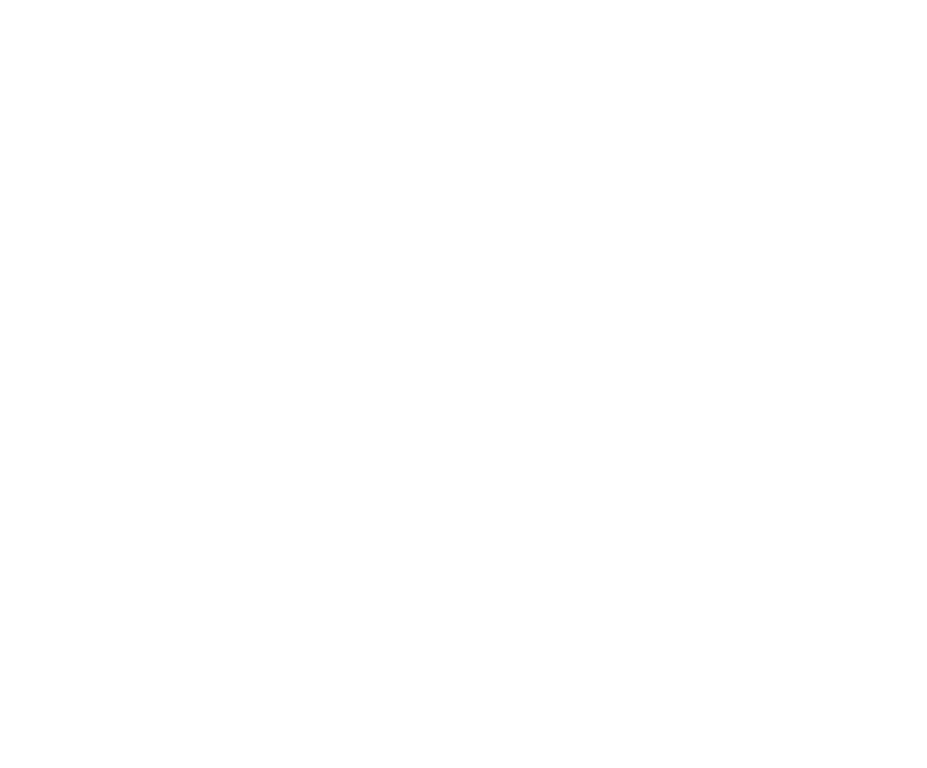
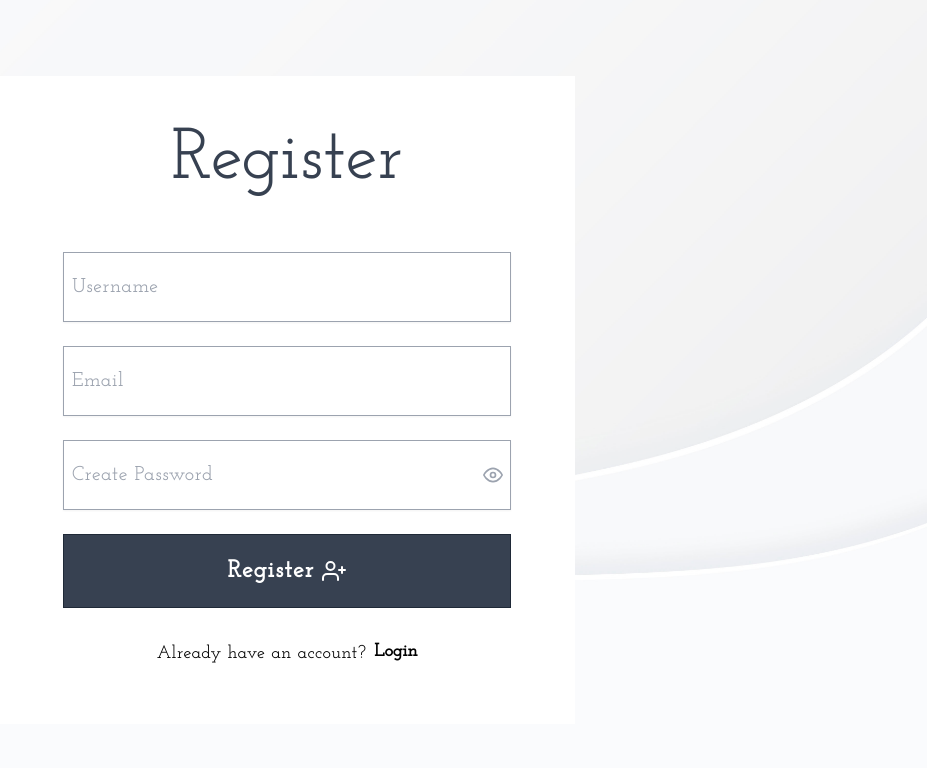
Before and after one commit to himanshu-himanshu/react-auth-ui, a React (Create React App) app: page /register in a window 1280 px wide. Before the commit this address had no page. Shown: the top 768 px of the page, without its empty margins (353-1280 px from the left). Built offline with nearby package versions, Linux system fonts and the light colour scheme.

Commit message:
Handled form submition in registration

```diff
--- a/package.json
+++ b/package.json
@@ -6,6 +6,7 @@
     "@testing-library/jest-dom": "^5.16.5",
     "@testing-library/react": "^13.4.0",
     "@testing-library/user-event": "^13.5.0",
+    "axios": "^1.1.3",
     "formik": "^2.2.9",
     "react": "^18.2.0",
     "react-dom": "^18.2.0",
--- a/src/App.js
+++ b/src/App.js
@@ -3,7 +3,7 @@ import { BrowserRouter as Router, Routes, Route } from "react-router-dom";
 import Homepage from "./pages/Homepage";
 import Profile from "./pages/Profile";
 import Login from "./pages/auth/Login";
-import Signup from "./pages/auth/Signup";
+import Register from "./pages/auth/Register";
 
 function App() {
   return (
@@ -11,10 +11,10 @@ function App() {
       <Router>
         <div className="font-Josefin">
           <Routes>
-            <Route path="/" element={<Homepage />} />
-            <Route path="/profile" element={<Profile />} />
-            <Route path="/login" element={<Login />} />
-            <Route path="/signup" element={<Signup />} />
+            <Route path="/" exact element={<Homepage />} />
+            <Route path="/profile" exact element={<Profile />} />
+            <Route path="/login" exact element={<Login />} />
+            <Route path="/register" exact element={<Register />} />
           </Routes>
         </div>
       </Router>
--- a/src/Validations/Validation.js
+++ b/src/Validations/registerValidation.js
@@ -1,6 +1,6 @@
 import * as yup from "yup";
 
-export const userSchema = yup.object().shape({
+export const userValidationSchema = yup.object().shape({
   username: yup
     .string()
     .required("⚠ Username is required")
--- /dev/null
+++ b/src/components/Spinner.jsx
@@ -0,0 +1,12 @@
+import React from "react";
+import { ImSpinner9 } from "react-icons/im";
+
+const Spinner = () => {
+  return (
+    <div className="relative px-4 py-5 text-2xl gray-border text-center bg-white font-bold flex-center flex-row text-gray-600 duration-300">
+      <ImSpinner9 className="ml-4 animate-spin" />
+    </div>
+  );
+};
+
+export default Spinner;
--- /dev/null
+++ b/src/constants/endpoints.js
@@ -0,0 +1 @@
+export const REGISTER_ENDPOINT = "/auth/signup";
--- /dev/null
+++ b/src/constants/url.js
@@ -0,0 +1 @@
+export const API_URL = "http://localhost:8000";
--- a/src/index.css
+++ b/src/index.css
@@ -5,7 +5,7 @@
 @tailwind utilities;
 
 .input {
-    @apply placeholder:tracking-wide w-full py-5 px-2 text-xl border focus:outline-none
+    @apply placeholder:tracking-wide w-full py-5 px-2 text-xl border focus:outline-none shadow-sm
 }
 
 .gray-border {
@@ -21,19 +21,11 @@
 }
 
 .heading {
-    @apply text-5xl md:text-6xl lg:text-7xl text-gray-700 tracking-wide
-}
-
-.primary-btn__container {
-    @apply relative px-4 py-5 text-2xl gray-border text-center bg-white hover:cursor-pointer hover:bg-gray-800 hover:shadow-xl duration-300
+    @apply text-5xl md:text-6xl lg:text-7xl text-gray-700
 }
 
 .primary-btn {
-    @apply tracking-wider font-bold flex flex-row justify-center items-center w-full text-gray-600 group-hover:text-white
-}
-
-.primary-btn__overlay {
-    @apply absolute w-full h-full top-1.5 left-1.5 -z-10 group-hover:top-0 group-hover:left-0 border border-gray-400 duration-200 bg-gray-800
+    @apply relative px-4 py-5 text-2xl gray-border text-center bg-gray-700  tracking-wider font-bold flex flex-row justify-center items-center text-white hover:cursor-pointer hover:bg-gray-800 hover:hover:-translate-y-0.5 hover:shadow-xl duration-300
 }
 
 .errors {
@@ -41,15 +33,13 @@
 }
 
 .secondary-btn {
-    @apply font-bold hover:-translate-y-0.5 hover:text-pink-500 duration-200
+    @apply font-bold -translate-y-0.5 hover:-translate-y-1 hover:text-pink-500 duration-200
 }
 
 input[type="password"]:disabled {
     background: white;
 }
 
-.parent {
-    background: url("./assets/bg3.jpg");
-    background-position: center;
-    background-size: cover;
+.cover {
+    @apply bg-white md:bg-hero bg-cover bg-center bg-no-repeat
 }
--- a/src/pages/auth/Login.jsx
+++ b/src/pages/auth/Login.jsx
@@ -36,8 +36,8 @@ const Login = () => {
   };
 
   return (
-    <div className="parent relative min-h-screen flex-center">
-      <div className="bg-white w-full max-w-xl flex-center flex-col space-y-4 z-10">
+    <div className="cover relative min-h-screen flex-center">
+      <div className="md:bg-white w-full max-w-xl flex-center flex-col space-y-1 lg:space-y-2 pt-4 md:pt-6 lg:pt-8">
         {/** Heading */}
         <div className="px-2 py-4">
           <h1 className="heading">Login</h1>
@@ -80,23 +80,23 @@ const Login = () => {
             </div>
           </div>
 
-          {/** Button Container */}
-          <div className="primary-btn__container group">
-            <div className="primary-btn__overlay" />
-            <button className="primary-btn" onClick={() => handleOnSubmit()}>
-              Login <TbUserCheck className="ml-2" />
-            </button>
-          </div>
+          {/** Login Button */}
+          <button
+            className="primary-btn"
+            type="submit"
+            onClick={() => handleOnSubmit()}
+          >
+            Login <TbUserCheck className="ml-2" />
+          </button>
 
           {/** Signup Container */}
           <div className="flex-center flex-col space-y-2 lg:space-y-4 p-2 text-md md:text-lg">
-            <div className="flex-center flex-row space-x-2">
+            <div className="flex flex-col justify-center items-center space-y-1 md:flex-row md:space-x-2">
               <span className="tracking-wide">Don't have an account yet?</span>
-              <a href="/signup" className="secondary-btn">
-                Sign Up
+              <a href="/register" className="secondary-btn">
+                Register Now
               </a>
             </div>
-
             <a href="/forgotpassword" className="secondary-btn">
               Forgot Password?
             </a>
--- a/src/pages/auth/Signup.jsx
+++ b/src/pages/auth/Register.jsx
@@ -1,38 +1,67 @@
 import React from "react";
+import * as yup from "yup";
 import { useState } from "react";
 import { useFormik } from "formik";
+import axios from "axios";
 
-import { userSchema } from "../../Validations/Validation";
-import { FiEye, FiEyeOff } from "react-icons/fi";
-import { TbUserCheck } from "react-icons/tb";
+import { userValidationSchema } from "../../Validations/registerValidation";
+import { API_URL } from "./../../constants/url";
+import { REGISTER_ENDPOINT } from "./../../constants/endpoints";
+import { FiEye, FiEyeOff, FiUserPlus } from "react-icons/fi";
+import Spinner from "../../components/Spinner";
 
-const Signup = () => {
-  const onSubmit = (values, actions) => {
-    console.log(values);
+const Register = () => {
+  const [loading, setLoading] = useState(false);
+  const [successMsg, setSuccessMsg] = useState("");
+  const [showPassword, setShowPassword] = useState(false);
+
+  const form = {
+    username: "",
+    email: "",
+    password: "",
   };
-
-  const { values, errors, handleBlur, handleChange, touched, handleSubmit } =
-    useFormik({
-      initialValues: {
-        username: "",
-        email: "",
-        password: "",
-      },
-      validationSchema: userSchema,
-      onSubmit,
-    });
-  const [showPassword, setShowPassword] = useState(false);
 
   const handleShowPassword = () => {
     setShowPassword(!showPassword);
   };
 
+  const submitForm = (values, actions) => {
+    setLoading(true);
+    const payload = {
+      email: values.email,
+      username: values.username,
+      password: values.password,
+    };
+    setTimeout(() => {
+      axios.post(`${API_URL}${REGISTER_ENDPOINT}`, payload).then((e) => {
+        setLoading(false);
+        if (e.data.success) {
+          console.log("Data", e.data);
+          actions.resetForm();
+        } else {
+          if (Object.keys(e.data.message)[0] === "email") {
+            actions.setErrors({ email: e.data.message.email });
+          } else if (Object.keys(e.data.message)[0] === "username") {
+            actions.setErrors({ username: e.data.message.username });
+          }
+        }
+      });
+    }, 2000);
+  };
+
+  const { values, errors, handleBlur, handleChange, touched, handleSubmit } =
+    useFormik({
+      initialValues: form,
+      validationSchema: userValidationSchema,
+      onSubmit: submitForm,
+    });
+
   return (
-    <div className="relative min-h-screen flex-center parent">
-      <div className="bg-white w-full max-w-xl flex-center flex-col space-y-1 lg:space-y-2 z-10">
+    <div className="cover relative min-h-screen flex-center">
+      <div className="md:bg-white w-full max-w-xl flex-center flex-col space-y-1 lg:space-y-2 pt-4 md:pt-8 lg:pt-12">
         {/** Heading */}
-        <div className="px-2 py-4">
-          <h1 className="heading">Signup</h1>
+        <div className="px-2">
+          <h1 className="heading">Register</h1>
         </div>
 
         {/** Inputs Container */}
@@ -58,7 +87,6 @@ const Signup = () => {
                 <span className="errors">{errors.username}</span>
               )}
             </div>
-
             <div className="flex flex-col space-y-1">
               <input
                 type="email"
@@ -78,7 +106,6 @@ const Signup = () => {
                 <span className="errors">{errors.email}</span>
               )}
             </div>
-
             <div className="flex flex-col space-y-1">
               <div className="relative flex flex-row justify-between items-center text-xl">
                 <input
@@ -115,14 +142,20 @@ const Signup = () => {
                 <span className="errors">{errors.password}</span>
               )}
             </div>
+            {loading && <Spinner />}
 
-            {/** Button Container */}
-            <div className="primary-btn__container group">
-              <div className="primary-btn__overlay" />
+            {/** Register Button */}
+            {!loading && (
               <button className="primary-btn" type="submit">
-                Register <TbUserCheck className="ml-2" />
+                Register
+                <FiUserPlus className="ml-2" />
               </button>
-            </div>
+            )}
+            {successMsg && (
+              <span className="bg-green-100 p-1 font-light text-md text-center">
+                {successMsg}
+              </span>
+            )}
 
             {/** Signup Container */}
             <div className="flex-center flex-row space-x-2 p-2 text-md md:text-lg">
@@ -138,4 +171,4 @@ const Signup = () => {
   );
 };
 
-export default Signup;
+export default Register;
--- a/tailwind.config.js
+++ b/tailwind.config.js
@@ -6,6 +6,9 @@ module.exports = {
       fontFamily: {
         Josefin: ["Josefin Slab", "serif"],
       },
+      backgroundImage: {
+        hero: "url('/src/assets/bg3.jpg')",
+      },
     },
   },
   plugins: [],
```
Also changed, not shown: 1 other file (tests, documents, lock files or other folders).
